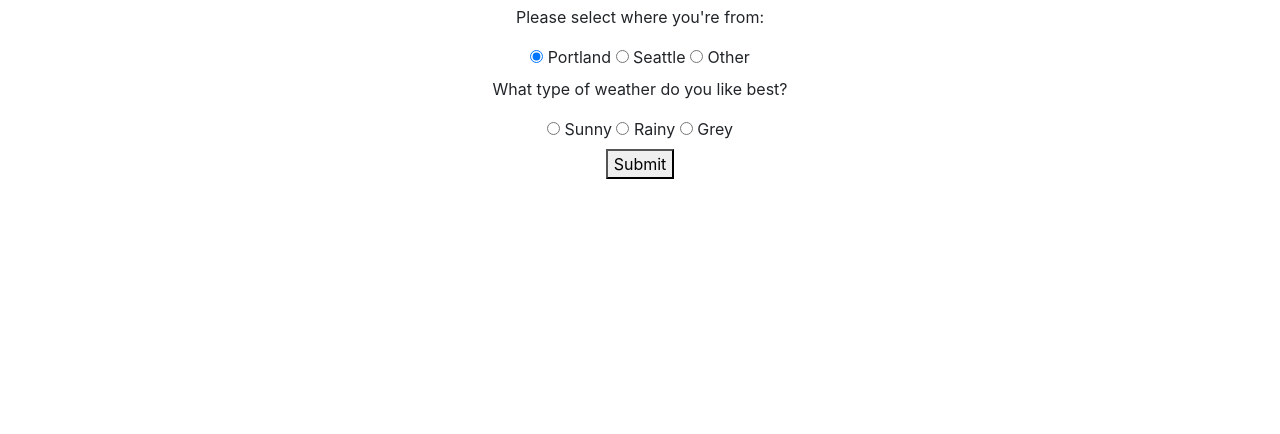
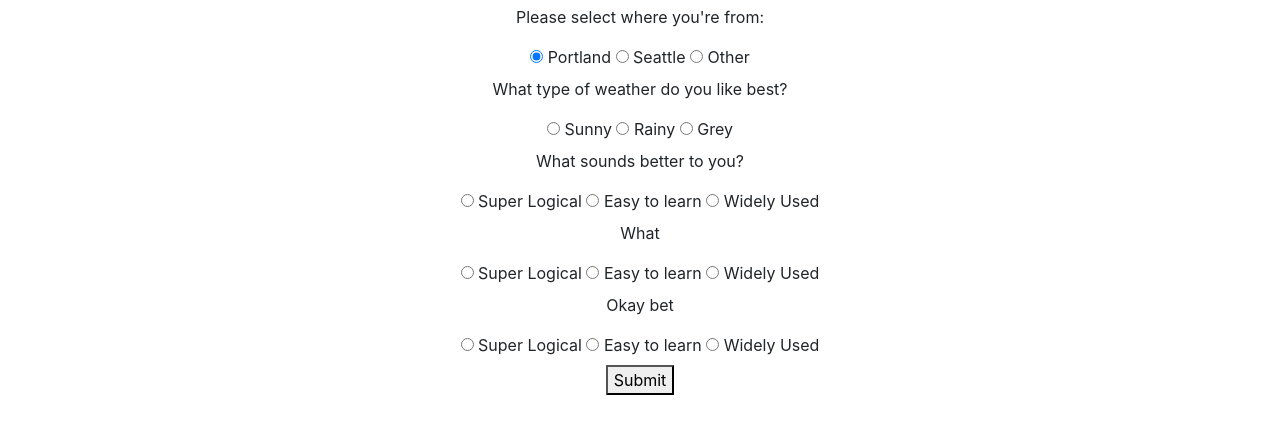
Before and after one commit to gurshankaile206/Language-suggest, a plain HTML site: page index.html in a window 1280 px wide. Shown: the part 136-570 px from the top of the page. Drawn offline with Linux system fonts and the light colour scheme.

Commit message:
add 4th question

```diff
--- a/index.html
+++ b/index.html
@@ -35,6 +35,39 @@
                 <input type="radio" id="choice3" name="weather" value="Grey">
                 <label for="choice3">Grey</label>
             </div>
+            <p>What sounds better to you?</p>
+            <div id="thirdQuestion">
+                <input type="radio" id="choice1" name="difficulty" value="logical">
+                <label for="choice1">Super Logical</label>
+
+                <input type="radio" id="choice2" name="difficulty" value="Easy">
+                <label for="choice2">Easy to learn</label>
+
+                <input type="radio" id="choice3" name="difficulty" value="wide">
+                <label for="choice3">Widely Used</label>
+            </div>
+            <p>What</p>
+            <div id="fourthQuestion">
+                <input type="radio" id="choice1" name="difficulty" value="logical">
+                <label for="choice1">Super Logical</label>
+
+                <input type="radio" id="choice2" name="difficulty" value="Easy">
+                <label for="choice2">Easy to learn</label>
+
+                <input type="radio" id="choice3" name="difficulty" value="wide">
+                <label for="choice3">Widely Used</label>
+            </div>
+            <p>Okay bet</p>
+            <div id="fifthQuestion">
+                <input type="radio" id="choice1" name="difficulty" value="logical">
+                <label for="choice1">Super Logical</label>
+
+                <input type="radio" id="choice2" name="difficulty" value="Easy">
+                <label for="choice2">Easy to learn</label>
+
+                <input type="radio" id="choice3" name="difficulty" value="wide">
+                <label for="choice3">Widely Used</label>
+            </div>
             <div id="btn">
                 <button type="submit">Submit</button>
             </div>
```
